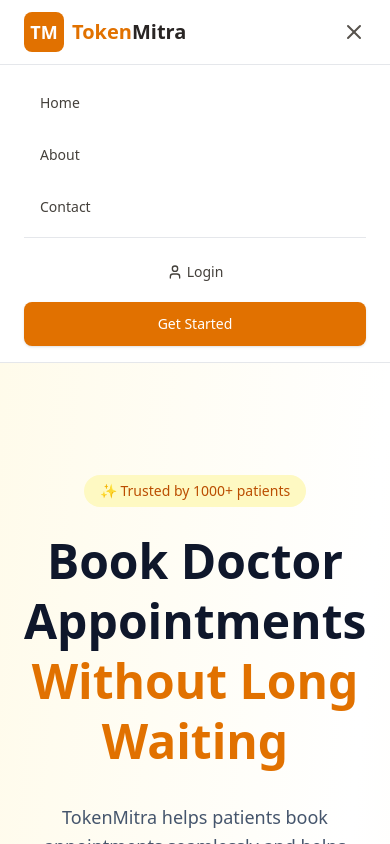
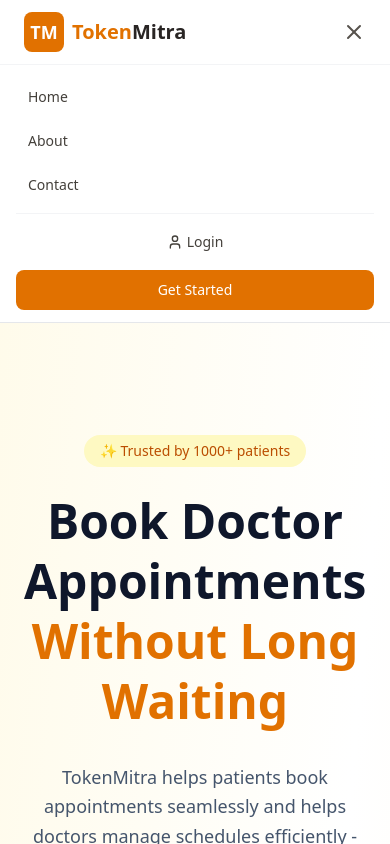
Before and after one commit to Abhijeet231/Token_Mitra, a React (Vite) app in the folder frontend/: page / in a window 390 px wide. Both pictures are taken after a click on the button 354 px from the left and 32 px from the top of the page. Shown: the top 844 px of the page. Built offline with nearby package versions, Linux system fonts and the light colour scheme; no server answers.

Commit message:
update user profile bug

```diff
--- a/frontend/index.html
+++ b/frontend/index.html
@@ -2,7 +2,7 @@
 <html lang="en">
   <head>
     <meta charset="UTF-8" />
-    <link rel="icon" type="image/svg+xml" href="/public/favicon.ico" />
+    <link rel="icon" type="image/svg+xml" href="/favicon.ico" />
     <meta name="viewport" content="width=device-width, initial-scale=1.0" />
 
     <title>TokenMitra</title>
--- a/frontend/src/components/Navbar.jsx
+++ b/frontend/src/components/Navbar.jsx
@@ -30,20 +30,20 @@
   // Navigation routes based on user role
   let navItem = null;
 
-  if(user?.role === "patient") {
+  if (user?.role === "patient") {
     navItem = {
       label: "Home",
       path: "/patient",
     };
-  }else if (user?.role === "doctor") {
+  } else if (user?.role === "doctor") {
     navItem = {
       label: "Dashboard",
-      path: "/doctors/profile"
+      path: "/doctors/profile",
     };
-  }else {
+  } else {
     navItem = {
       label: "Home",
-      path: "/"
+      path: "/",
     };
   }
 
@@ -63,7 +63,7 @@
 
           {/* Navigation Links - Center (Desktop) */}
           <div className="hidden md:flex items-center space-x-1">
-            { navItem && (
+            {navItem && (
               <Link
                 to={navItem.path}
                 className="px-4 py-2 text-stone-600 hover:text-amber-600 hover:bg-amber-50 font-medium text-sm rounded-lg transition"
@@ -141,64 +141,69 @@
 
       {/* Mobile Menu */}
       {isMenuOpen && (
-        <div className="md:hidden bg-white border-t border-gray-200">
-          <div className="px-6 py-4 space-y-2">
+        <div className="md:hidden bg-white border-t border-gray-100">
+          <div className="px-4 py-3 space-y-1">
+            {navItem && (
               <Link
-              to="/"
-              className="block px-4 py-3 text-stone-700 hover:text-amber-600 hover:bg-amber-50 font-medium text-sm rounded-lg transition"
+                to={navItem.path}
+                className="block px-3 py-2.5 text-stone-700 hover:text-amber-600 hover:bg-amber-50 font-medium text-sm rounded-lg transition"
                 onClick={() => setIsMenuOpen(false)}
               >
-              Home
+                {navItem.label}
               </Link>
+            )}
             <Link
               to="/about"
-              className="block px-4 py-3 text-stone-700 hover:text-amber-600 hover:bg-amber-50 font-medium text-sm rounded-lg transition"
+              className="block px-3 py-2.5 text-stone-700 hover:text-amber-600 hover:bg-amber-50 font-medium text-sm rounded-lg transition"
               onClick={() => setIsMenuOpen(false)}
             >
               About
             </Link>
             <Link
               to="/contact"
-              className="block px-4 py-3 text-stone-700 hover:text-amber-600 hover:bg-amber-50 font-medium text-sm rounded-lg transition"
+              className="block px-3 py-2.5 text-stone-700 hover:text-amber-600 hover:bg-amber-50 font-medium text-sm rounded-lg transition"
               onClick={() => setIsMenuOpen(false)}
             >
               Contact
             </Link>
 
+            <div className="pt-2 mt-2 border-t border-gray-100">
               {status === "authenticated" ? (
-              <div>
+                <div className="space-y-2">
                   <button
-                  className="flex items-center justify-center space-x-2 w-full px-4 py-3 bg-red-50 text-red-600 hover:bg-red-100 font-medium text-sm rounded-lg transition border border-red-200 mt-3"
-                  onClick={logout}
+                    onClick={() => {
+                      handleProfileVisit();
+                      setIsMenuOpen(false);
+                    }}
+                    className="flex items-center justify-center gap-2 w-full px-4 py-2.5 rounded-lg bg-amber-600 text-white text-sm font-semibold hover:bg-amber-700 transition"
+                  >
+                    <UserCircleIcon className="w-4 h-4" />
+                    My Profile
+                  </button>
+                  <button
+                    onClick={() => {
+                      logout();
+                      setIsMenuOpen(false);
+                    }}
+                    className="flex items-center justify-center gap-2 w-full px-4 py-2.5 text-red-600 bg-red-50 hover:bg-red-100 text-sm font-medium rounded-lg transition border border-red-100"
                   >
                     <LogOut className="w-4 h-4" />
-                  <span>Logout</span>
-                </button>
-
-                <button
-                  onClick={handleProfileVisit}
-                  className="flex items-center justify-center space-x-2 w-full  px-4 py-2 mt-4 rounded-lg
-             bg-amber-600 text-white font-semibold
-             hover:bg-amber-700 transition
-             shadow-sm hover:shadow-md"
-                >
-                  <UserCircleIcon className="w-5 h-5" />
-                  My Profile
+                    Logout
                   </button>
                 </div>
               ) : (
-              <div className="pt-3 space-y-2 border-t border-gray-200">
+                <div className="space-y-2">
                   <Link
                     to="/login"
-                  className="flex items-center justify-center space-x-1 w-full px-4 py-3 text-stone-700 hover:text-amber-600 hover:bg-amber-50 font-medium text-sm rounded-lg transition"
+                    className="flex items-center justify-center gap-1 w-full px-4 py-2.5 text-stone-700 hover:text-amber-600 hover:bg-amber-50 text-sm font-medium rounded-lg transition"
                     onClick={() => setIsMenuOpen(false)}
                   >
                     <User className="w-4 h-4" />
-                  <span>Login</span>
+                    Login
                   </Link>
                   <Link
                     to="/register"
-                  className="block w-full px-4 py-3 bg-amber-600 text-white text-center font-medium text-sm rounded-lg hover:bg-amber-700 transition shadow-sm"
+                    className="block w-full px-4 py-2.5 bg-amber-600 text-white text-center text-sm font-medium rounded-lg hover:bg-amber-700 transition"
                     onClick={() => setIsMenuOpen(false)}
                   >
                     Get Started
@@ -207,6 +212,7 @@
               )}
             </div>
           </div>
+        </div>
       )}
     </nav>
   );
```
Lines whose indentation alone changed are shown as unchanged.
